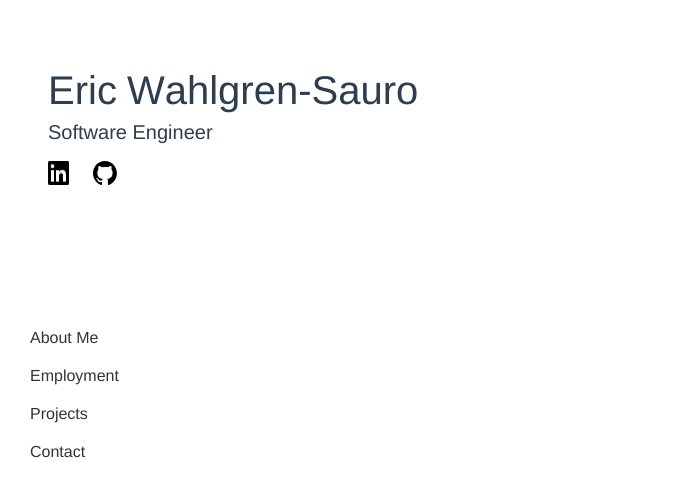
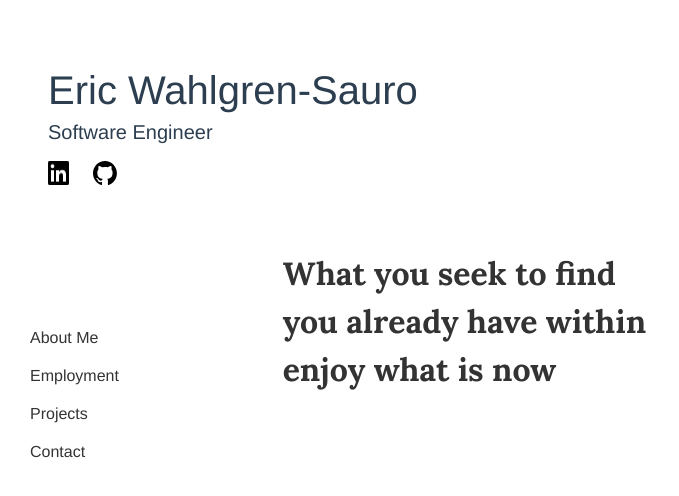
Before and after one commit to cews7/cews7.github.io, a Vue app in the folder cews-personal/: page / in a window 1280 px wide. Shown: the top 496 px of the page, without its empty margins (0-679 px from the left). Built offline with nearby package versions, Linux system fonts and the light colour scheme.

Commit message:
add home page

```diff
--- a/cews-personal/src/App.vue
+++ b/cews-personal/src/App.vue
@@ -1,11 +1,11 @@
 <template>
   <div id="app">
     <header class="main-header sticky">
-      <h1>
-        <span v-for="(letter, index) in nameArray" :key="index" :style="{ animationDelay: `${index * 50}ms` }">
-          {{ letter }}
-        </span>
-      </h1>
+      <router-link to="/" class="header-link">
+        <h1>
+          {{ name }}
+        </h1>
+      </router-link>
       <h2 class="main-header-subtitle">
         Software Engineer
       </h2>
@@ -42,11 +42,6 @@ export default {
   data() {
     return {
       name: 'Eric Wahlgren-Sauro'
-    }
-  },
-  computed: {
-    nameArray() {
-      return this.name.split('');
     }
   },
   mounted() {
@@ -91,6 +86,11 @@ export default {
   overflow-y: auto; /* Only scroll content-wrapper when needed */
 }
 
+.header-link {
+  text-decoration: none;
+  color: inherit;
+}
+
 .content {
   max-width: 800px;
   width: 100%;
@@ -98,27 +98,6 @@ export default {
   height: auto; /* Remove fixed height */
 }
 
-/* Fade and scale transition */
-.fade-scale-enter-active,
-.fade-scale-leave-active {
-  transition: all 0.3s ease;
-  position: absolute;
-  width: 100%;
-  top: 0;
-  left: 0;
-}
-
-.fade-scale-enter-from,
-.fade-scale-leave-to {
-  opacity: 0;
-  transform: scale(0.95);
-}
-
-.fade-scale-enter-to,
-.fade-scale-leave-from {
-  opacity: 1;
-  transform: scale(1);
-}
 
 /* Add this new style for headers */
 h1, h2, h3, h4, h5, h6 {
--- a/cews-personal/src/router/index.js
+++ b/cews-personal/src/router/index.js
@@ -1,10 +1,16 @@
 import { createRouter, createWebHistory } from 'vue-router'
+import Home from '../views/Home.vue' // Import the Home component
 import Projects from '../views/Projects.vue'
 import Jobs from '../views/Jobs.vue'
 import AboutMe from '../views/AboutMe.vue'
 import ContactForm from '../views/ContactForm.vue'
 
 const routes = [
+  {
+    path: '/',
+    name: 'Home',
+    component: Home
+  },
   {
     path: '/projects',
     name: 'Projects',
--- /dev/null
+++ b/cews-personal/src/views/Home.vue
@@ -0,0 +1,60 @@
+<template>
+  <div class="home">
+    <h1>
+      <span v-for="(line, lineIndex) in haikuLines" :key="lineIndex">
+        <span v-for="(char, charIndex) in line" :key="charIndex" v-html="char"></span>
+        <br v-if="lineIndex < haikuLines.length - 1" />
+      </span>
+    </h1>
+  </div>
+</template>
+
+<script>
+export default {
+  name: 'Home',
+  data() {
+    return {
+      haikuLines: ['', '', '']
+    }
+  },
+  mounted() {
+    const lines = [
+      "What you seek to find",
+      "you already have within",
+      "enjoy what is now"
+    ];
+    this.revealText(lines, 0, 0);
+  },
+  methods: {
+    revealText(lines, lineIndex, charIndex) {
+      if (lineIndex < lines.length) {
+        if (charIndex < lines[lineIndex].length) {
+          this.haikuLines[lineIndex] += lines[lineIndex][charIndex];
+          setTimeout(() => this.revealText(lines, lineIndex, charIndex + 1), 70); // Adjust speed here
+        } else {
+          this.revealText(lines, lineIndex + 1, 0);
+        }
+      } else {
+        this.$emit('haikuFinished');
+      }
+    }
+  }
+}
+</script>
+
+<style scoped>
+@import url('https://fonts.googleapis.com/css2?family=Lora:wght@400;700&display=swap');
+
+.home {
+  text-align: left;
+  padding: 20px;
+  font-family: 'Lora', serif;
+  color: #333;
+}
+
+h1 {
+  font-size: 2rem;
+  margin-bottom: 20px;
+  line-height: 1.5;
+}
+</style>
```
